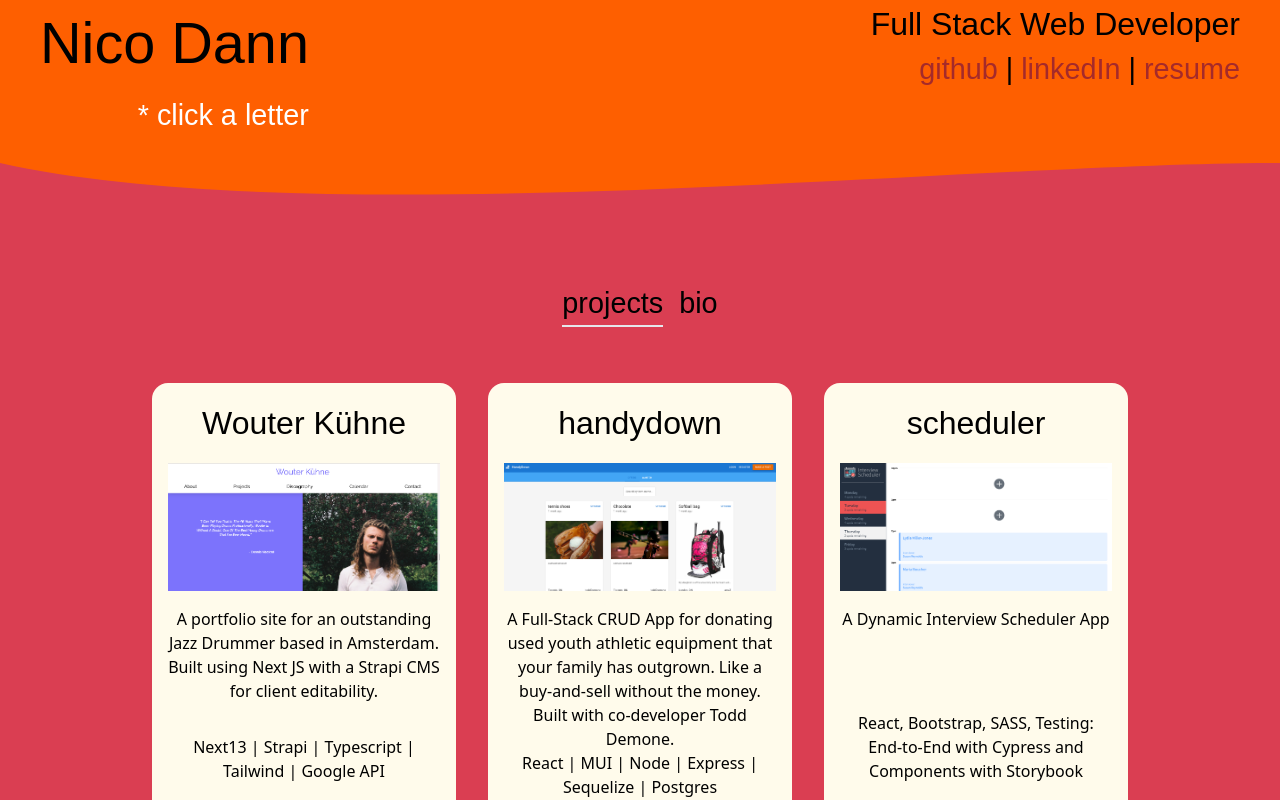
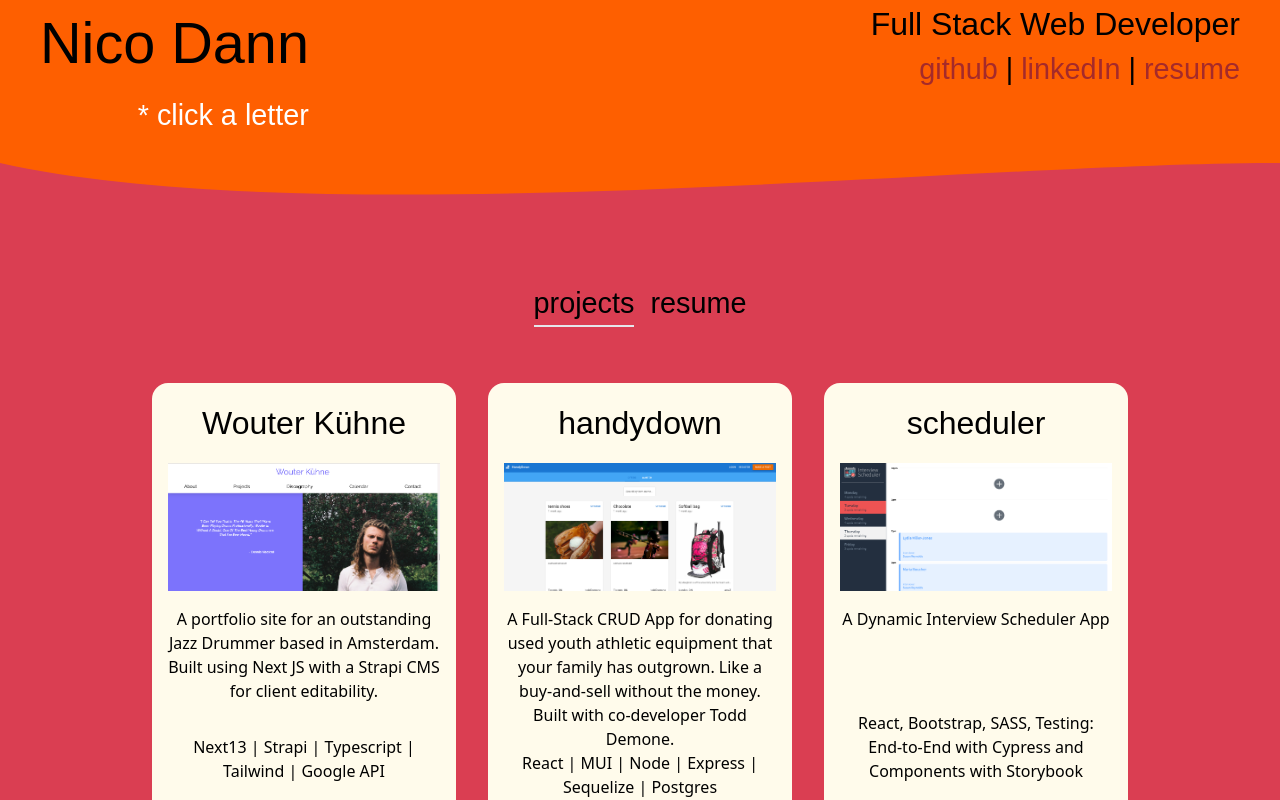
Before and after one commit to nicodann/portfolio, a Next.js app: page / in a window 1280 px wide. Shown: the top 800 px of the page. Built offline with nearby package versions, Linux system fonts and the light colour scheme; a web font is replaced by a local one.

Commit message:
Rename 'bio' -> 'resume'

```diff
--- a/containers/MainPage/index.tsx
+++ b/containers/MainPage/index.tsx
@@ -6,7 +6,7 @@ import ProjectGallery from "@/components/ProjectGallery";
 import Resume from "@/components/Resume";
 import { useState } from "react";
 
-const resources = ["projects", "bio"];
+const resources = ["projects", "resume"];
 
 export default function MainPage() {
   const [selectedResource, setSelectedResource] = useState(resources[0]);
@@ -21,7 +21,7 @@ export default function MainPage() {
         />
         <div style={{ minHeight: "100vh" }}>
           {selectedResource === "projects" && <ProjectGallery />}
-          {selectedResource === "bio" && <Resume />}
+          {selectedResource === "resume" && <Resume />}
         </div>
       </div>
     </main>
```
